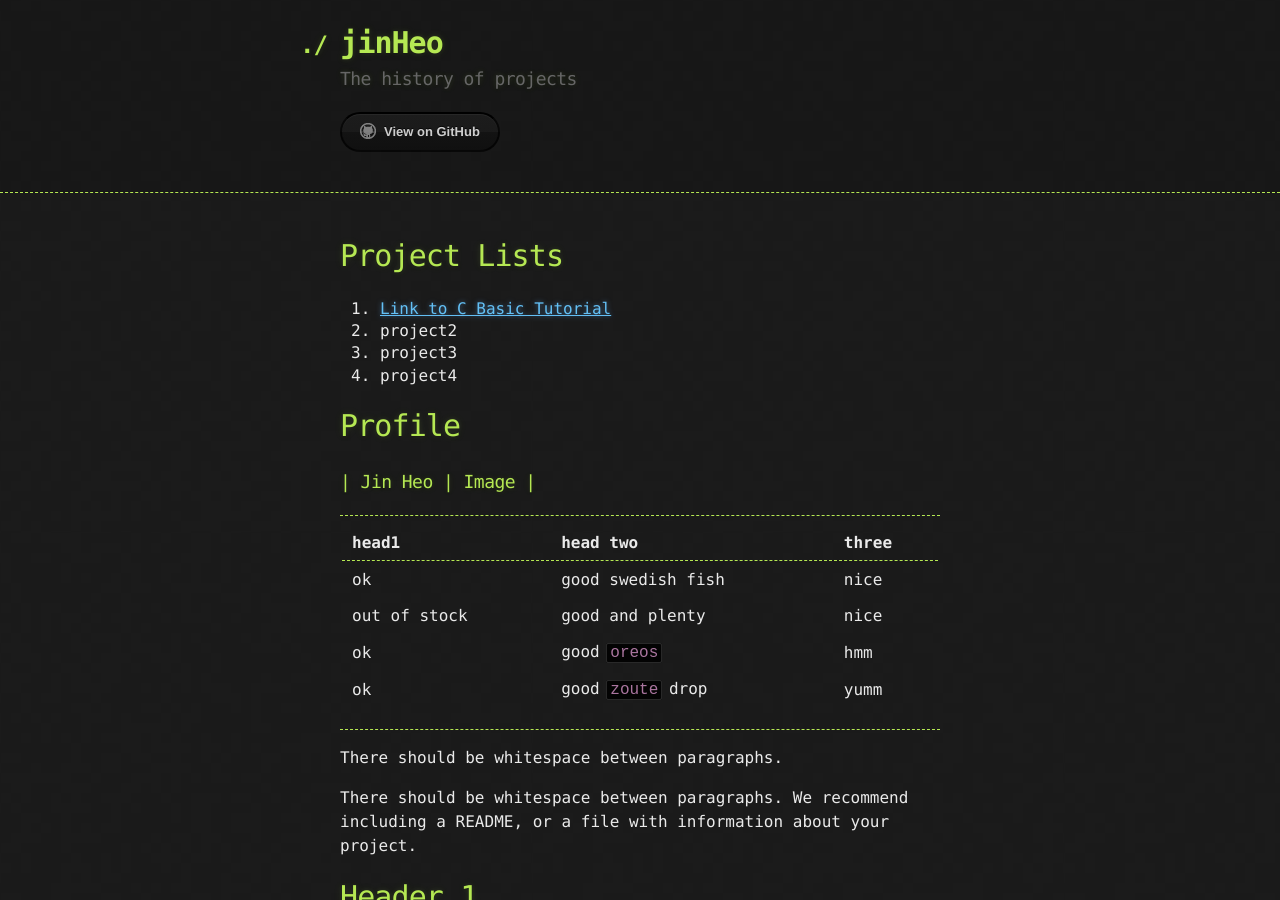
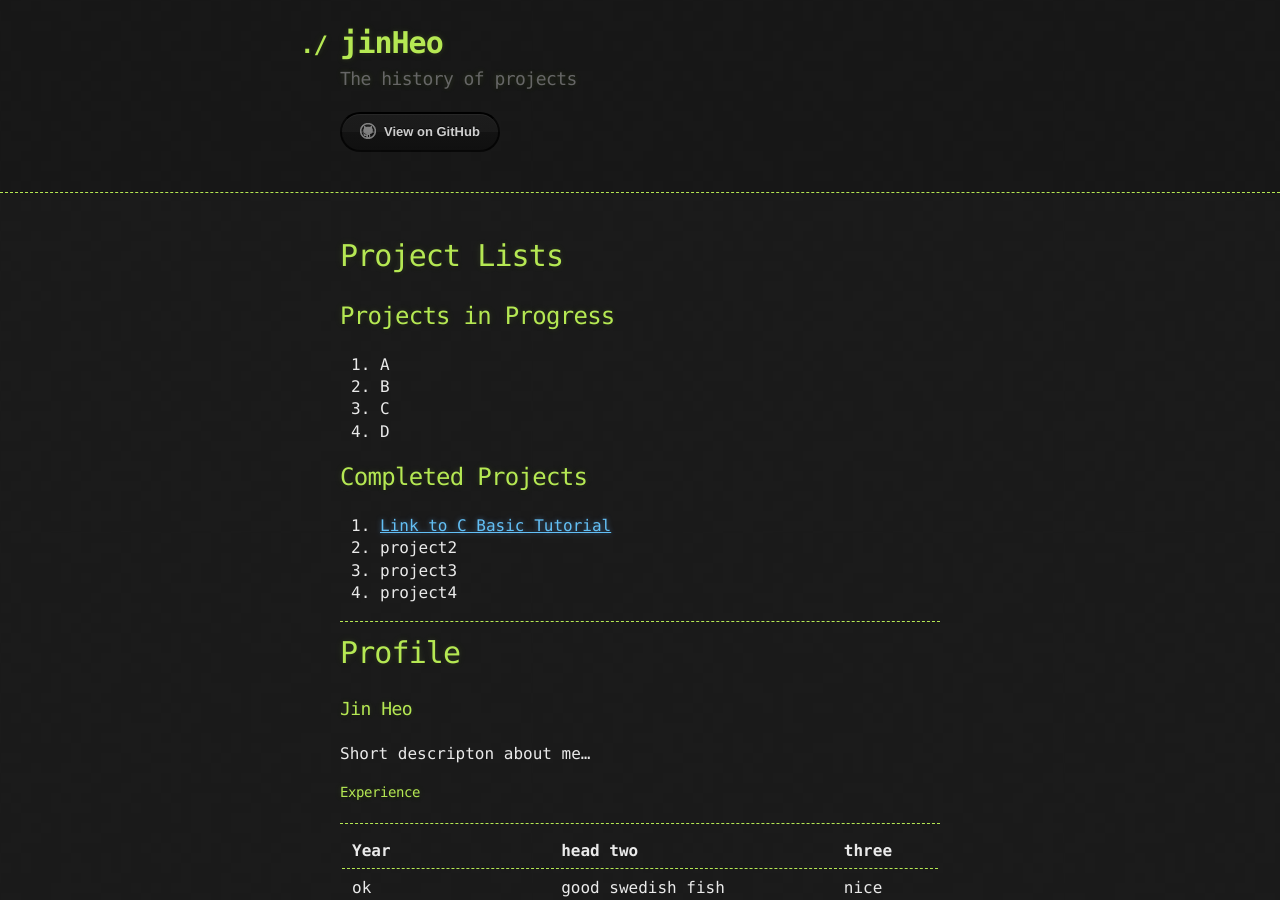
Before and after one commit to celindacain25/jin993.github.io, a Jekyll site: the page built from index.md, in a window 1280 px wide and 900 px high. Built offline with Jekyll 4.4.1, drawn with Linux system fonts in a browser that asks for light colours; our own code applies the rules of GitHub Pages for plain Markdown files.

Commit message:
Update index.md

```diff
--- a/index.md
+++ b/index.md
@@ -3,17 +3,28 @@ layout: default
 ---
 
 # Project Lists
+## Projects in Progress
+1. A
+2. B
+3. C
+4. D
+
+## Completed Projects
 1. [Link to C Basic Tutorial](pages/ctutorial)
 2. project2
 3. project3
 4. project4
 
+* * *
 # Profile
 
-### | Jin Heo | Image |
+### Jin Heo
+Short descripton about me...
+
+#### Experience
 * * *
 
-| head1        | head two          | three |
+| Year         | head two          | three |
 |:-------------|:------------------|:------|
 | ok           | good swedish fish | nice  |
 | out of stock | good and plenty   | nice  |
```
